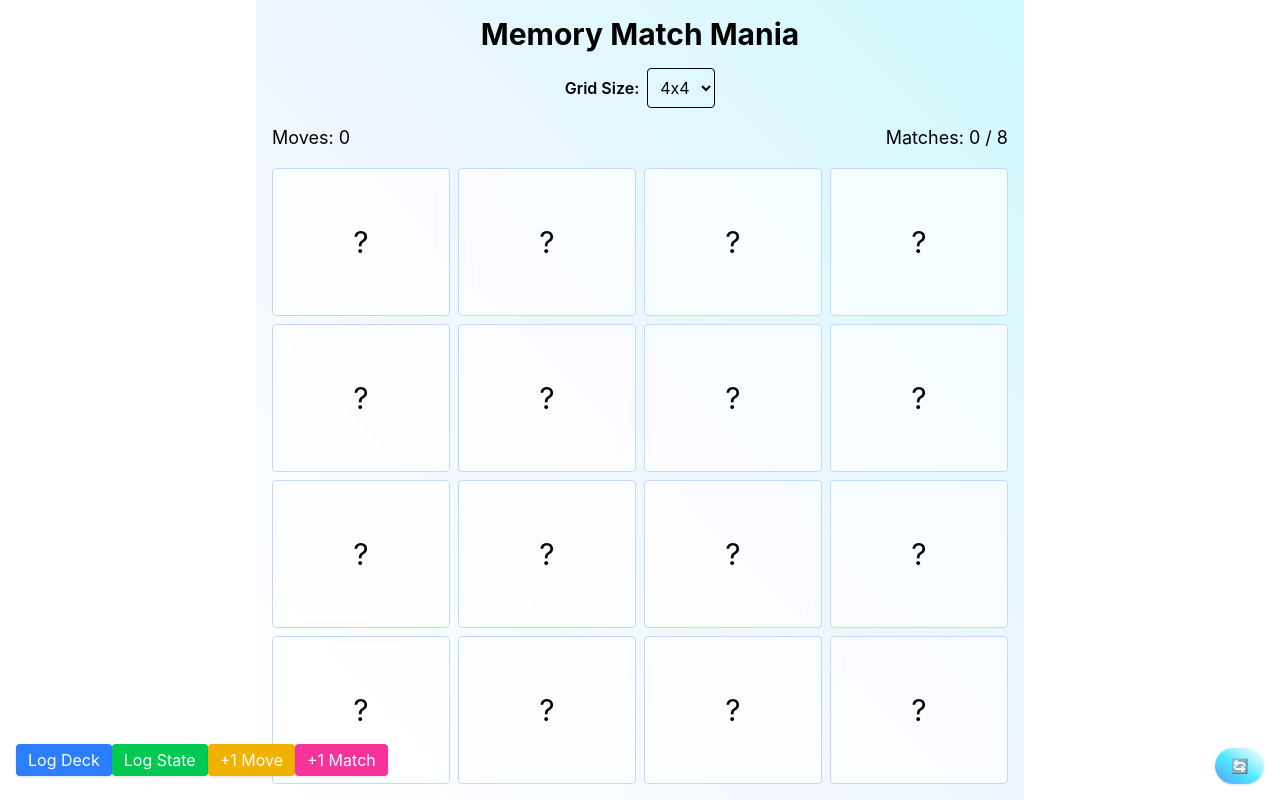
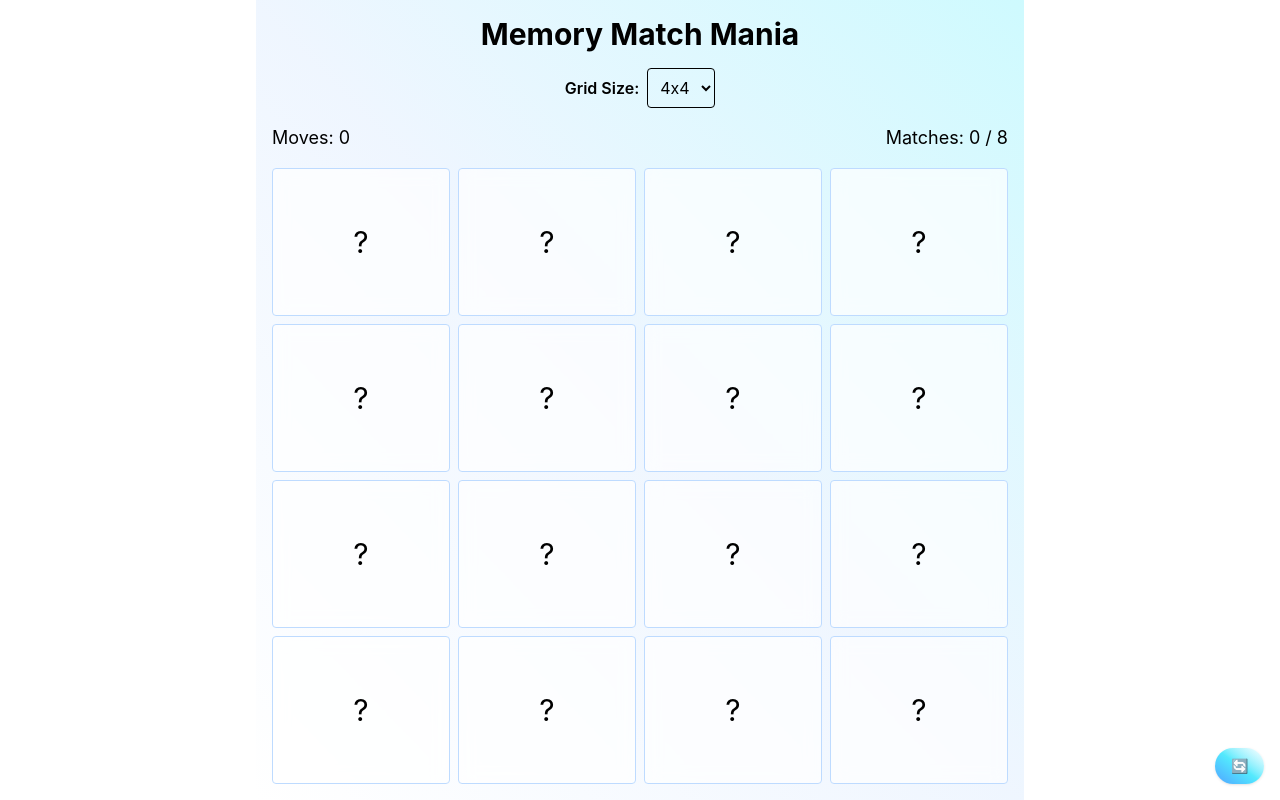
Before and after one commit to Tharmeem1999/React_Project-Card_Flip_Game, a React (Vite) app: page / in a window 1280 px wide. Built offline with nearby package versions, Linux system fonts and the light colour scheme.

Commit message:
Reset the GameBoard

```diff
--- a/src/App.jsx
+++ b/src/App.jsx
@@ -56,19 +56,14 @@ const App = () => {
 
     // Reset the number of mtches to 0 for the new game
     setMatches(0);
+
+    // Increment resetCounter to trigger a full remount of of the GameBoard
+    // (helps reset internal state and refs inside GameBoard)
+    setResetCounter((prev) => prev + 1);
   };
 
   return (
     <div className="h-screen flex flex-col p-4 max-w-screen-md mx-auto bg-gradient-to-bl from-cyan-100 via-blue-50 to-white">
-      <TempComponent
-        deck={deck}
-        gridSize={gridSize}
-        moves={moves}
-        matches={matches}
-        resetCounter={resetCounter}
-        setMoves={setMoves}
-        setMatches={setMatches}
-      />
 
       <h1 className="text-3xl font-bold text-center mb-4">
         Memory Match Mania
--- a/src/components/GameBoard.jsx
+++ b/src/components/GameBoard.jsx
@@ -1,7 +1,7 @@
 import { useRef } from "react";
 import Card from "./Card";
 
-const GameBoard = ({ gridSize, deck, setMoves, setMatches }) => {
+const GameBoard = ({ gridSize, deck, setMoves, setMatches, key }) => {
     // Array of refs to access each card instance (to call flip/ unflip methods)
     const cardRefs = useRef([]);
 
--- a/src/components/ResetButton.jsx
+++ b/src/components/ResetButton.jsx
@@ -2,13 +2,19 @@ const ResetButton = ({ onReset }) => {
     return (
         <button
             onClick={onReset}
-            className="fixed bottom-4 right-4 px-4 py-2 text-sm font-medium rounded-full shadow bg-gradient-to-tr from-blue-400 via-cyan-300 to-white text-blue-900 hover:brightness-105 transition"
+            className={
+                "fixed bottom-4 right-4 z-50 " + // Positioning and stacking
+                "px-4 py-2 rounded-full shadow " + // Size, shape, shadow
+                "text-sm font-medium text-blue-900 " + // Typography
+                "bg-linear-to-tr from-blue-400 via-cyan-300 to-white " + // Background gradient
+                "hover:brightness-105 transition" // Interaction and animation
+            }
         >
             <span
                 role="img"
                 aria-label="reset"
             >
-                🔄️
+                🔄
             </span>
         </button>
     );
```
